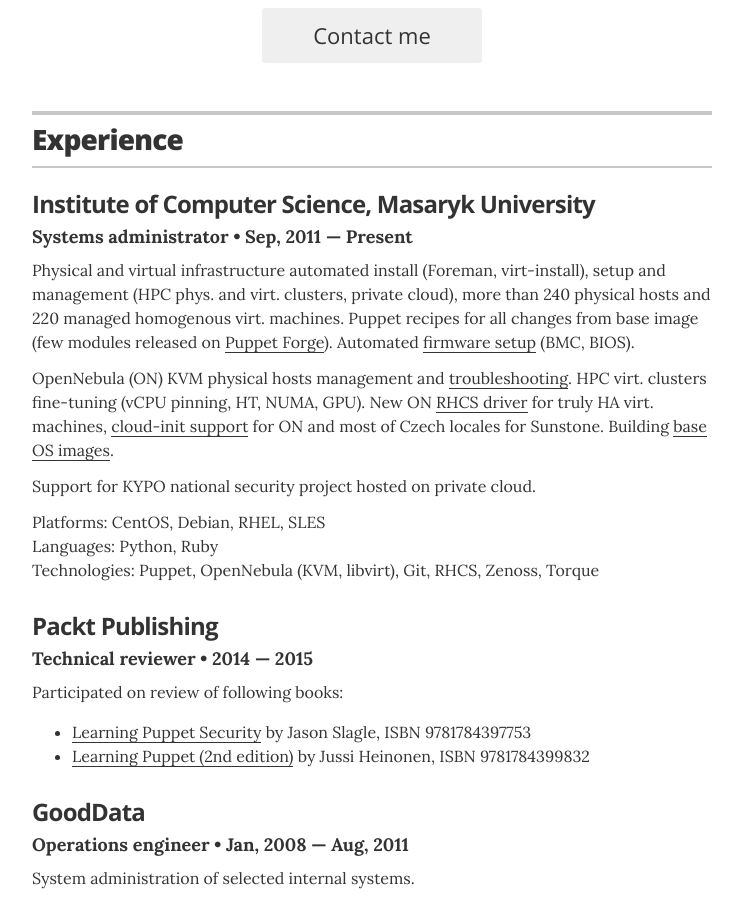
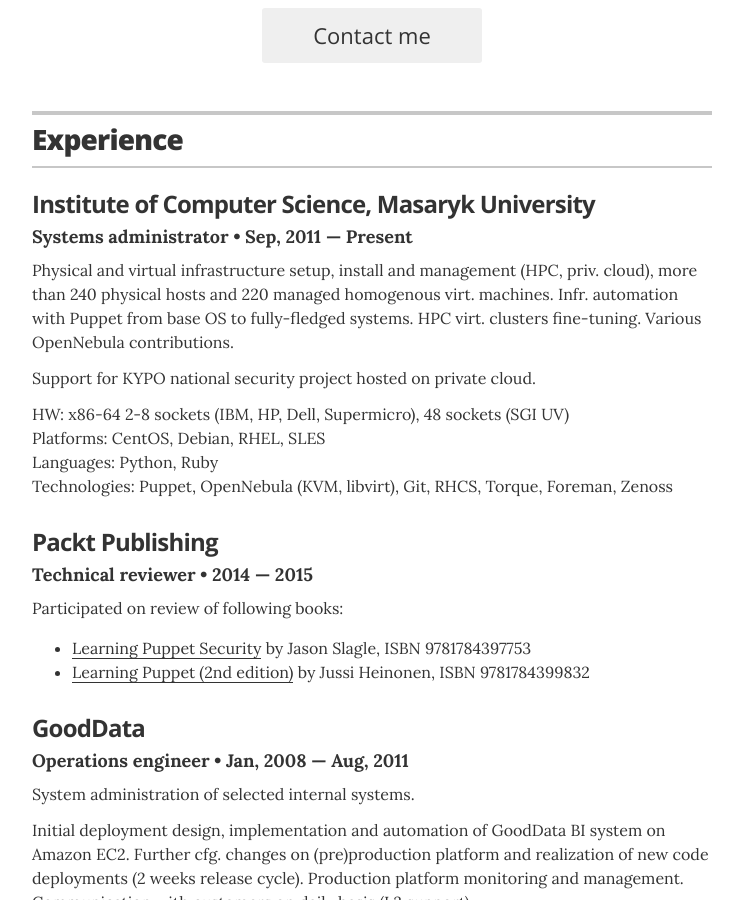
Before and after one commit to al3xhh/ahuertas.github.io, a Jekyll site: the page built from index.html, in a window 1280 px wide and 900 px high, scrolled down 428 px. Shown: the whole window, without its empty margins (268-1011 px from the left). Built offline with Jekyll 4.4.1, drawn with Linux system fonts in a browser that asks for light colours.

Commit message:
Shortened last job description

```diff
--- a/_layouts/resume.html
+++ b/_layouts/resume.html
@@ -54,11 +54,7 @@
           <h3 class="resume-item-title" itemprop="name">Institute of Computer Science, Masaryk University</h3>
           <h4 class="resume-item-details" itemprop="description">Systems administrator &bull; Sep, 2011 &mdash; Present</h4>
           <p class="resume-item-copy">
-            Physical and virtual infrastructure automated install (Foreman, virt-install), setup and management (HPC phys. and virt. clusters, private cloud), more than 240 physical hosts and 220 managed homogenous virt. machines. Puppet recipes for all changes from base image (few modules released on <a href="https://forge.puppet.com/ceritsc">Puppet Forge</a>). Automated <a href="https://github.com/CERIT-SC/cerit-hwconfig">firmware setup</a> (BMC, BIOS).
-          </p>
-
-          <p class="resume-item-copy">
-            OpenNebula (ON) KVM physical hosts management and <a href="https://github.com/CERIT-SC/virt-tools">troubleshooting</a>. HPC virt. clusters fine-tuning (vCPU pinning, HT, NUMA, GPU). New ON <a href="https://github.com/CERIT-SC/opennebula-rhcs">RHCS driver</a> for truly HA virt. machines, <a href="https://github.com/number5/cloud-init/blob/master/cloudinit/sources/DataSourceOpenNebula.py">cloud-init support</a> for ON and most of Czech locales for Sunstone. Building <a href="https://github.com/CERIT-SC/opennebula-build-image">base OS images</a>.
+            Physical and virtual infrastructure setup, install and management (HPC, priv. cloud), more than 240 physical hosts and 220 managed homogenous virt. machines. Infr. automation with Puppet from base OS to fully-fledged systems. HPC virt. clusters fine-tuning. Various OpenNebula contributions.
           </p>
 
           <p class="resume-item-copy">
@@ -66,9 +62,10 @@
           </p>
 
           <p class="resume-item-copy">
+            HW: x86-64 2-8&nbsp;sockets (IBM, HP, Dell, Supermicro), 48&nbsp;sockets (SGI&nbsp;UV)<br />
             Platforms: CentOS, Debian, RHEL, SLES<br />
             Languages: Python, Ruby<br />
-            Technologies: Puppet, OpenNebula (KVM, libvirt), Git, RHCS, Zenoss, Torque
+            Technologies: Puppet, OpenNebula (KVM, libvirt), Git, RHCS, Torque, Foreman, Zenoss
           </p>
         </div><!-- end of resume-item -->
 
```
